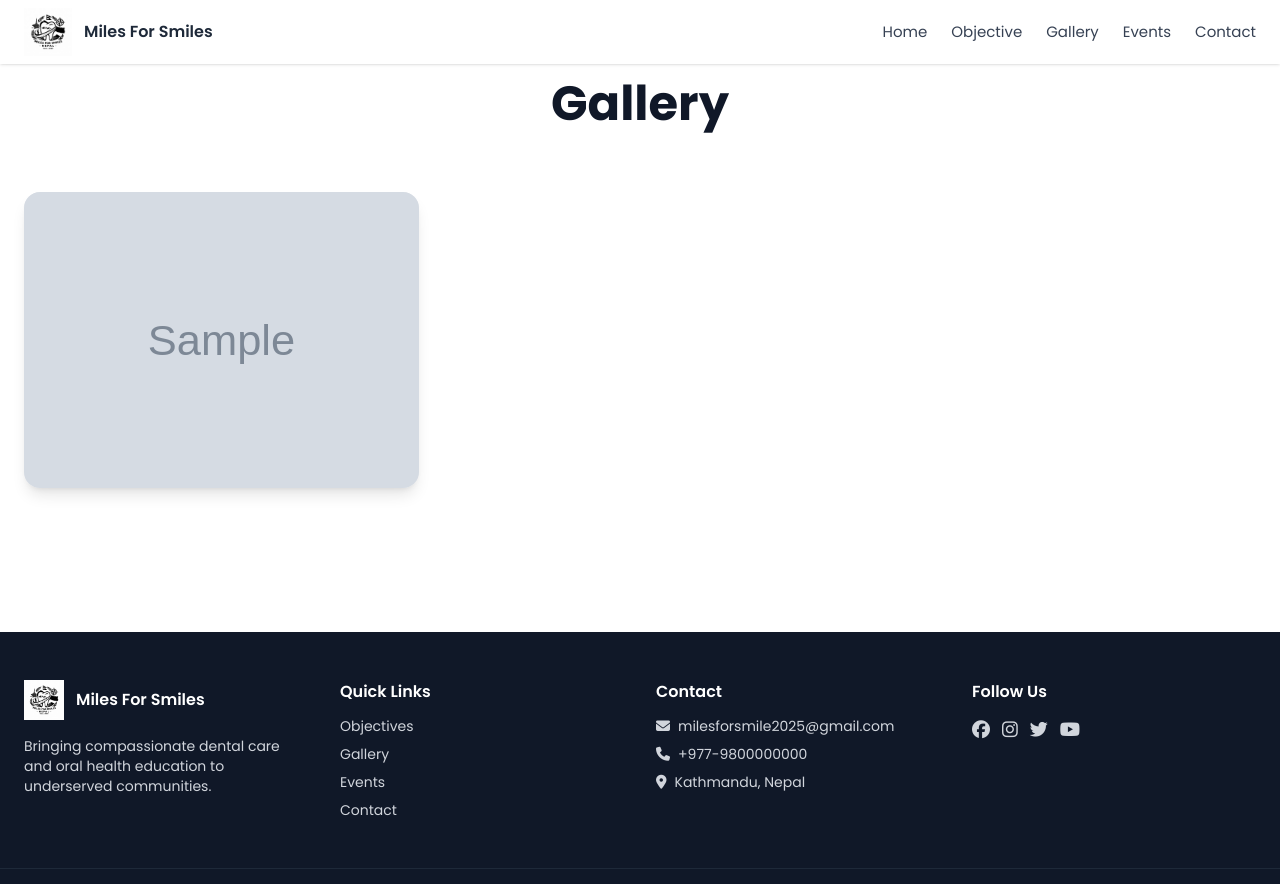
After one commit to nikeshh-x/miles-for-smiles, a Django app: page /gallery/ in a window 1280 px wide. The commit adds this page. Shown: the top 884 px of the page. Run offline with Django 5.2, Linux system fonts and the light colour scheme; tables that the repository leaves empty hold one stand-in row (values such as "Sample post"); grey boxes marked "Sample" are stand-in pictures; style sheets or scripts are compiled from the project's sources.

Commit message:
GallerPage

```diff
--- a/templates/includes/navbar.html
+++ b/templates/includes/navbar.html
@@ -1,7 +1,7 @@
 {% load static %}
 <nav class="fixed top-0 inset-x-0 z-50 bg-white shadow-sm">
   <div class="container mx-auto px-6 h-16 flex items-center justify-between">
-    <a href="#" class="flex items-center gap-3">
+    <a href="{% url 'home' %}" class="flex items-center gap-3">
       <img src="{% static "images/Logo.jpg" %}" alt="Miles For Smiles" class="h-12 w-auto"/>
       <span class="hidden sm:inline font-semibold text-gray-800">Miles For Smiles</span>
     </a>
@@ -12,13 +12,13 @@
 
     <ul class="hidden md:flex items-center gap-6 text-[15px] font-medium" id="navLinks">
       <li>
-        <a href="#" class="text-gray-700 hover:text-blue-600 transition-colors border-b-2 border-transparent hover:border-blue-600 py-1">Home</a>
+        <a href="{% url 'home' %}" class="text-gray-700 hover:text-blue-600 transition-colors border-b-2 border-transparent hover:border-blue-600 py-1">Home</a>
       </li>
       <li>
-        <a href="#learn-more" class="text-gray-700 hover:text-blue-600 transition-colors border-b-2 border-transparent hover:border-blue-600 py-1" data-section="learn-more">Objective</a>
+        <a href="#objectives" class="text-gray-700 hover:text-blue-600 transition-colors border-b-2 border-transparent hover:border-blue-600 py-1" data-section="learn-more">Objective</a>
       </li>
       <li>
-        <a href="#gallery" class="text-gray-700 hover:text-blue-600 transition-colors border-b-2 border-transparent hover:border-blue-600 py-1" data-section="gallery">Gallery</a>
+        <a href="{% url 'gallery' %}" class="text-gray-700 hover:text-blue-600 transition-colors border-b-2 border-transparent hover:border-blue-600 py-1" data-section="gallery">Gallery</a>
       </li>
       <li>
         <a href="#events" class="text-gray-700 hover:text-blue-600 transition-colors border-b-2 border-transparent hover:border-blue-600 py-1" data-section="events">Events</a>
@@ -30,7 +30,7 @@
   </div>
 
   <div id="mobileMenu" class="md:hidden hidden border-t border-gray-100 bg-white/95">
-    <div class="px-6 py-3 space-y-2">
+    <div class="flex flex-col px-6 py-3 space-y-2">
       <a href="#" class="text-gray-800 hover:text-blue-600 transition">Home</a>
       <a href="#learn-more" class="text-gray-800 hover:text-blue-600 transition">Objectives</a>
       <a href="#gallery" class="text-gray-800 hover:text-blue-600 transition">Gallery</a>
--- /dev/null
+++ b/website/templates/website/galleryPage.html
@@ -0,0 +1,34 @@
+{% extends "base.html" %}
+
+{% block content %}
+  <!-- Gallery Section with Lightbox Effect -->
+<section id="gallery" class="py-20 bg-white scroll-mt-20">
+  <div class="container mx-auto px-6">
+    <div class="text-center mb-16">
+      <h2 class="text-4xl lg:text-5xl font-bold text-gray-900 mb-4">Gallery</h2>
+    </div>
+
+    <div class="grid grid-cols-2 md:grid-cols-3 gap-6">
+      {% for gallery_item in gallery_items %}
+      <div
+        class="group relative aspect-4/3 rounded-2xl overflow-hidden bg-gray-100 shadow-lg hover:shadow-2xl transition-all duration-300"
+      >
+        <img
+          class="w-full h-full object-cover transition-transform duration-500 group-hover:scale-110"
+          src="{{gallery_item.image.url}}"
+          alt="{{gallery_item.title}}"
+          loading="lazy"
+        />
+        <div
+          class="absolute inset-0 bg-linear-to-t from-black/60 to-transparent opacity-0 group-hover:opacity-100 transition-opacity duration-300 flex items-end p-6"
+        >
+          <p class="text-white font-semibold">{{gallery_item.title}}</p>
+        </div>
+      </div>
+      {% endfor %}
+    </div>
+
+
+  </div>
+</section>
+{% endblock content %}
--- a/website/templates/website/home.html
+++ b/website/templates/website/home.html
@@ -387,7 +387,7 @@
 
     <div class="text-center mt-12">
       <a
-        href="#"
+        href="{% url 'gallery' %}"
         class="inline-flex items-center gap-2 bg-blue-600 text-white px-8 py-4 rounded-xl hover:bg-blue-700 transition-all duration-300 shadow-lg hover:shadow-xl hover:scale-105 font-semibold"
       >
         View Full Gallery
@@ -667,7 +667,7 @@
             <p class="text-blue-600 font-medium mb-4">Founder & Lead Dentist</p>
             <div class="flex items-center justify-center gap-3">
               <a
-                href="#"
+                href="https://www.linkedin.com/in/nikeshhh/"
                 class="w-10 h-10 bg-gray-100 rounded-full flex items-center justify-center hover:bg-blue-600 hover:text-white transition-all duration-300"
               >
                 <i class="fa-brands fa-linkedin"></i>
--- a/website/urls.py
+++ b/website/urls.py
@@ -2,4 +2,5 @@ from django.urls import path
 from . import views
 urlpatterns = [
     path('', views.home, name='home'),
+    path('gallery/', views.gallery, name='gallery'),
 ]
--- a/website/views.py
+++ b/website/views.py
@@ -14,3 +14,12 @@ def home(request):
         'gallery_items':gallery_items,
     }
     return render(request, 'website/home.html', context)
+
+
+def gallery(request):
+    # Get all gallery media
+    gallery_items = GalleryMedia.objects.all()
+    context = {
+        'gallery_items': gallery_items,
+    }
+    return render(request, 'website/galleryPage.html', context)
```
Also changed, not shown: static/images/1.jpeg (deleted), static/images/2.jpeg (deleted), static/images/3.jpeg (deleted), static/images/4.jpeg (deleted), static/images/5.jpeg (deleted), static/images/6.jpeg (deleted).
